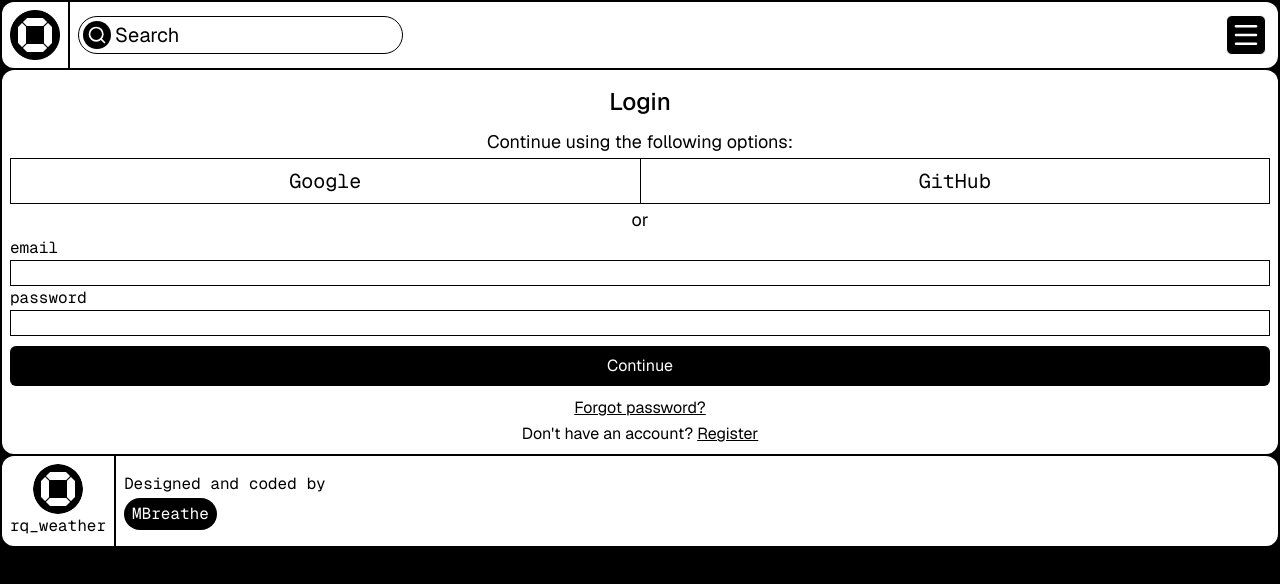
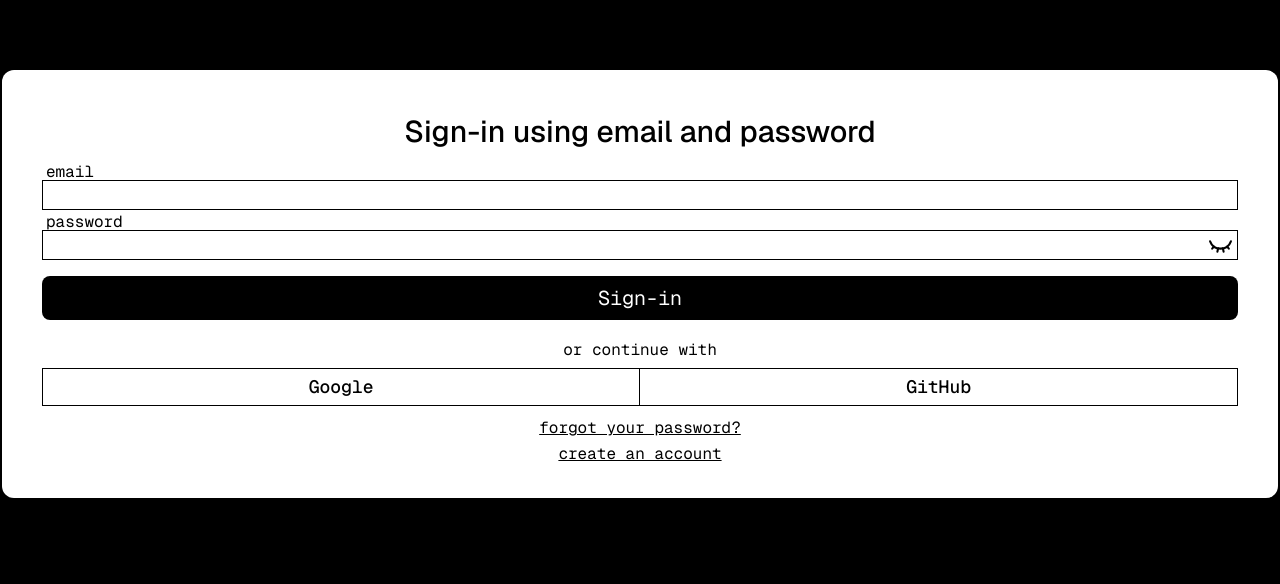
Before and after one commit to MBreathe/rq_weather, a Next.js app: page /login in a window 1280 px wide. Shown: the top 584 px of the page. Built offline with nearby package versions, Linux system fonts and the light colour scheme.

Commit message:
changed the DB schema to fit MongoDB better, added Google and GitHub credentials for authorization, started working on Login/Register pages + forgot password stuff, changed structure of the folders/files a little to accomodate new and upcoming features

```diff
--- a/src/app/api/[...all]/route.ts
+++ b/src/app/api/[...all]/route.ts
@@ -1,4 +1,4 @@
-import { auth } from "@/lib/auth"; // path to your auth file
+import { auth } from "@/lib/auth/auth"; // path to your auth file
 import { toNextJsHandler } from "better-auth/next-js";
 
 export const { POST, GET } = toNextJsHandler(auth);
--- a/src/app/layout.tsx
+++ b/src/app/layout.tsx
@@ -2,8 +2,6 @@ import type { Metadata } from "next";
 import { Geist, Geist_Mono } from "next/font/google";
 import "./globals.css";
 import React from "react";
-import Nav from "@/components/Nav";
-import Footer from "@/components/Footer";
 import { NavProvider } from "@/app/context/NavContext";
 import { UnitProvider } from "@/app/context/UnitContext";
 import { ThemeProvider } from "@/app/context/ThemeContext";
@@ -36,9 +34,7 @@ export default function RootLayout({
             <body
               className={`${geistSans.variable} ${geistMono.variable} antialiased p-0.5 mt-17`}
             >
-              <Nav />
               {children}
-              <Footer />
             </body>
           </NavProvider>
         </UnitProvider>
--- a/src/app/login/page.tsx
+++ b/src/app/login/page.tsx
@@ -1,62 +1,109 @@
 "use client";
 
 import Link from "next/link";
+import React, { useState } from "react";
+import { EyeClosed, EyeIcon } from "lucide-react";
 
 export default function LoginPage() {
+  const [email, setEmail] = useState("");
+  const [password, setPassword] = useState("");
+  const [type, setType] = useState<"password" | "text">("password");
+
+  const togglePasswordVisibility = () => {
+    type === "password" ? setType("text") : setType("password");
+  };
+
+  const handleSubmit = (e: React.FormEvent<HTMLFormElement>) => {
+    e.preventDefault();
+    console.log(`Email: ${email}, Password: ${password}`);
+  };
+
   return (
     <main
       className={
-        "bg-white text-black rounded-xl font-sans p-2 flex flex-col gap-0.5 items-center justify-center"
+        "bg-white text-black rounded-xl font-sans p-8 pl-10 pr-10 flex flex-col gap-0.5 items-center justify-center"
       }
     >
-      <h1 className={"text-2xl font-medium text-center m-2"}>Login</h1>
-      <h3 className={"text-lg"}>Continue using the following options:</h3>
-      <div className={"flex border-1 border-black w-full font-mono text-xl"}>
-        <button
-          className={
-            "flex-1 border-r-1 border-black p-2 hover:bg-black hover:text-white"
-          }
+      <h1
+        className={"text-3xl text-center font-sans font-medium leading-7 my-4"}
       >
-          Google
-        </button>
-        <button className={"flex-1 p-2 hover:bg-black hover:text-white"}>
-          GitHub
-        </button>
-      </div>
-      <h3 className={"text-lg"}>or</h3>
-      <form className={"flex flex-col w-full font-mono"}>
+        Sign-in using email and password
+      </h1>
+      <form
+        className={"flex flex-col gap-1 font-mono w-full"}
+        onSubmit={handleSubmit}
+      >
         <div className={"flex flex-col"}>
-          <label htmlFor={"email"}>email</label>
+          <label className={"ml-1 leading-4"}>email</label>
           <input
+            type={"email"}
+            placeholder={""}
+            required
+            autoComplete={"email"}
+            id={"email"}
             name={"email"}
-            type={"email"}
-            className={"bg-white border-1 border-black"}
+            className={"border-1 border-black p-0.5 focus:outline-none"}
+            value={email}
+            onChange={(e) => setEmail(e.target.value)}
           />
         </div>
         <div className={"flex flex-col"}>
-          <label htmlFor={"password"}>password</label>
+          <label className={"ml-1 leading-4"}>password</label>
+          <div className={"border-1 border-black w-full flex"}>
             <input
+              type={type}
+              placeholder={""}
+              required
+              autoComplete={"current-password"}
+              id={"password"}
               name={"password"}
-            type={"password"}
-            className={"bg-white border-1 border-black"}
+              className={"p-0.5 w-full focus:outline-none"}
+              value={password}
+              onChange={(e) => setPassword(e.target.value)}
             />
+            <div className={"flex items-center justify-center mr-1"}>
+              {type === "password" ? (
+                <EyeClosed
+                  size={25}
+                  className={"ml-1 cursor-pointer"}
+                  onClick={togglePasswordVisibility}
+                />
+              ) : (
+                <EyeIcon
+                  size={25}
+                  className={"ml-1 cursor-pointer"}
+                  onClick={togglePasswordVisibility}
+                />
+              )}
             </div>
-      </form>
+          </div>
+        </div>
         <button
           type={"submit"}
-        className={"bg-black text-white p-2 rounded-md m-2 w-full"}
+          className={"bg-black text-white w-full p-2 text-xl rounded-lg my-3"}
         >
-        Continue
+          Sign-in
         </button>
-      <Link href={"/password-recovery"} className={"underline"}>
-        Forgot password?
+      </form>
+      <p className={"font-mono my-1"}>or continue with</p>
+      <div
+        className={
+          "flex border-1 border-black justify-between w-full font-mono text-lg font-medium"
+        }
+      >
+        <button className={"border-r-1 border-black p-1 w-full"}>Google</button>
+        <button className={"p-1 w-full"}>GitHub</button>
+      </div>
+      <div
+        className={"flex flex-col gap-0.5 font-mono w-full text-center mt-2"}
+      >
+        <Link href={"/restore-password"} className={"underline"}>
+          forgot your password?
         </Link>
-      <p>
-        Don't have an account?{" "}
         <Link href={"/register"} className={"underline"}>
-          Register
+          create an account
         </Link>
-      </p>
+      </div>
     </main>
   );
 }
--- a/src/app/page.tsx
+++ b/src/app/page.tsx
@@ -1,10 +1,14 @@
 import TimeWidget from "@/components/TimeWidget";
 import WeatherWidget from "@/components/WeatherWidget";
 import Link from "next/link";
+import Nav from "@/components/Nav";
+import Footer from "@/components/Footer";
+import React from "react";
 
 export default function Landing() {
   return (
     <main>
+      <Nav />
       <TimeWidget />
       <WeatherWidget />
       <div className={"bg-white text-black p-2 rounded-xl mt-0.5 mb-0.5"}>
@@ -35,6 +39,7 @@ export default function Landing() {
           Sign-up
         </Link>
       </div>
+      <Footer />
     </main>
   );
 }
--- a/src/components/WeatherWidget.tsx
+++ b/src/components/WeatherWidget.tsx
@@ -73,7 +73,8 @@ export default function WeatherWidget() {
             <Image
               src={weather.weather[0].icon}
               alt="weather icon"
-              className={"w-10 h-10"}
+              width={40}
+              height={40}
             />
           </div>
         </div>
--- a/src/lib/auth.ts
+++ b/src/lib/auth/auth.ts
@@ -6,7 +6,7 @@ import { PrismaClient } from "@prisma/client";
 const prisma = new PrismaClient();
 export const auth = betterAuth({
   database: prismaAdapter(prisma, {
-    provider: "sqlite", // or "mysql", "postgresql", ...etc
+    provider: "mongodb",
   }),
   emailAndPassword: {
     enabled: true,
@@ -19,5 +19,16 @@ export const auth = betterAuth({
       enabled: true,
     },
   },
-  // TODO: add social providers
+  socialProviders: {
+    google: {
+      enabled: true,
+      clientId: process.env.GOOGLE_CLIENT_ID as string,
+      clientSecret: process.env.GOOGLE_CLIENT_SECRET as string,
+    },
+    github: {
+      enabled: true,
+      clientId: process.env.GITHUB_CLIENT_ID as string,
+      clientSecret: process.env.GITHUB_CLIENT_SECRET as string,
+    },
+  },
 });
```
Also changed, not shown: src/lib/auth/actions/sign-in.ts (added), src/lib/auth/actions/sign-up.ts (added), src/lib/auth/auth-client.ts (renamed from src/lib/auth-client.ts), 1 other file (tests, documents, lock files or other folders). Lines whose indentation alone changed are shown as unchanged.
